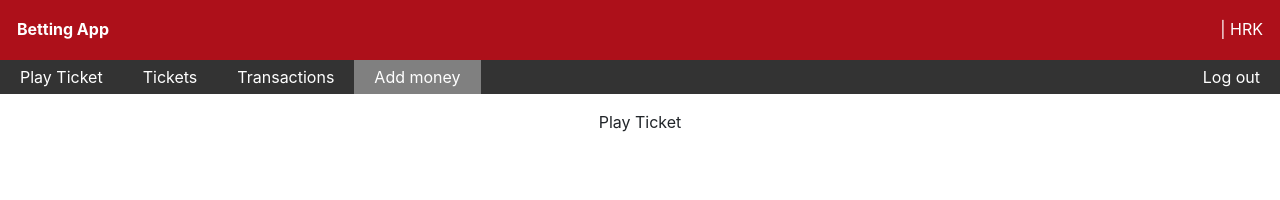
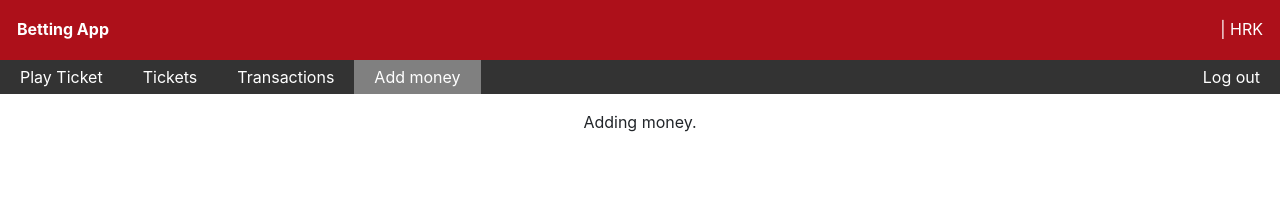
Before and after one commit to LjuboM/Betting-app, a React (Create React App) app in the folder betting-frontend/: page /addMoney in a window 1280 px wide. Shown: the top 200 px of the page. Built offline with nearby package versions, Linux system fonts and the light colour scheme; no server answers.

Commit message:
Fixed Router

```diff
--- a/betting-frontend/src/App.js
+++ b/betting-frontend/src/App.js
@@ -11,19 +11,19 @@ import LogOut from './LogOut';
 
 function App() {
   return (
+    <Router>
       <div className="App">
         <Header/>
         <NavBar/>
-      <Router>
         <Switch>
-              <Route path='/' component={PlayTicket}/>
-              <Route path='/tickets' component={Tickets}/>
-              <Route path='/transactions' component={Transactions}/>
-              <Route path='/addMoney' component={AddMoney}/>
-              <Route path='/logOut' component={LogOut}/>
+            <Route path='/' exact={true} component={PlayTicket}/>
+            <Route path='/tickets' exact={true} component={Tickets}/>
+            <Route path='/transactions' exact={true} component={Transactions}/>
+            <Route path='/addMoney' exact={true} component={AddMoney}/>
+            <Route path='/logOut' exact={true} component={LogOut}/>
         </Switch>
+      </div>
     </Router>
-    </div>
   );
 }
 
--- a/betting-frontend/src/NavBar.js
+++ b/betting-frontend/src/NavBar.js
@@ -7,7 +7,6 @@ class NavBar extends Component {
     state = {  }
     render() {
         return (
-          <Router>
               <ul>
                 <li><NavLink exact activeClassName="active" to="/">Play Ticket</NavLink></li>
                 <li><NavLink activeClassName="active" to="/tickets">Tickets</NavLink></li>
@@ -15,7 +14,6 @@ class NavBar extends Component {
                 <li><NavLink activeClassName="active" to="/addMoney">Add money</NavLink></li>
                 <li style={{float:"right"}}><NavLink  activeClassName="active" to="/logOut">Log out</NavLink></li>
               </ul>
-          </Router>
          );
     }
 }
--- a/betting-frontend/src/index.css
+++ b/betting-frontend/src/index.css
@@ -21,6 +21,9 @@ code {
   height:60px;
   padding: 17px;
   justify-content: space-between;
+  position: -webkit-sticky;    /*Safari */
+  position: sticky;
+  top: 0;
 }
 
 ul {
@@ -29,9 +32,9 @@ ul {
   padding: 0;
   overflow: hidden;
   background-color: #333;
-  position: -webkit-sticky; /* Safari */
+  position: -webkit-sticky;    /*Safari */
   position: sticky;
-   /* top: 0 for stickines... */
+  top: 60px;
 }
 
 li {
```
Lines whose indentation alone changed are shown as unchanged.
